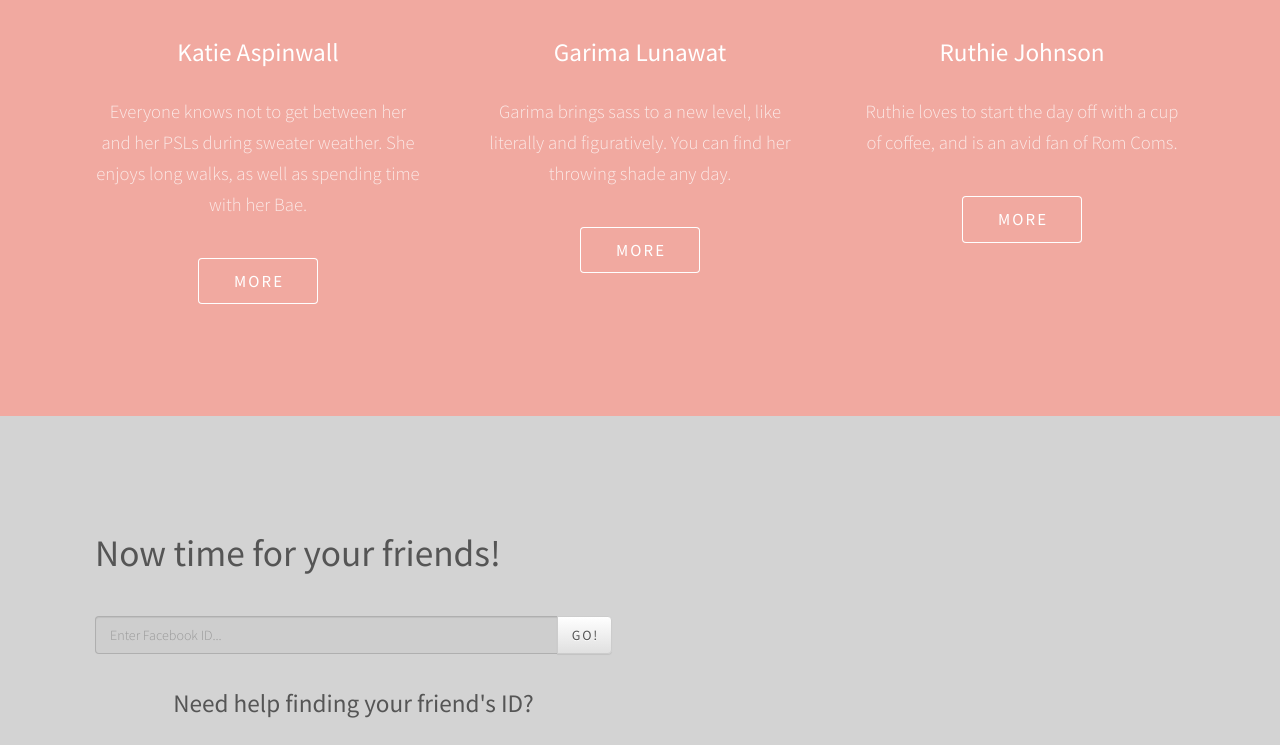
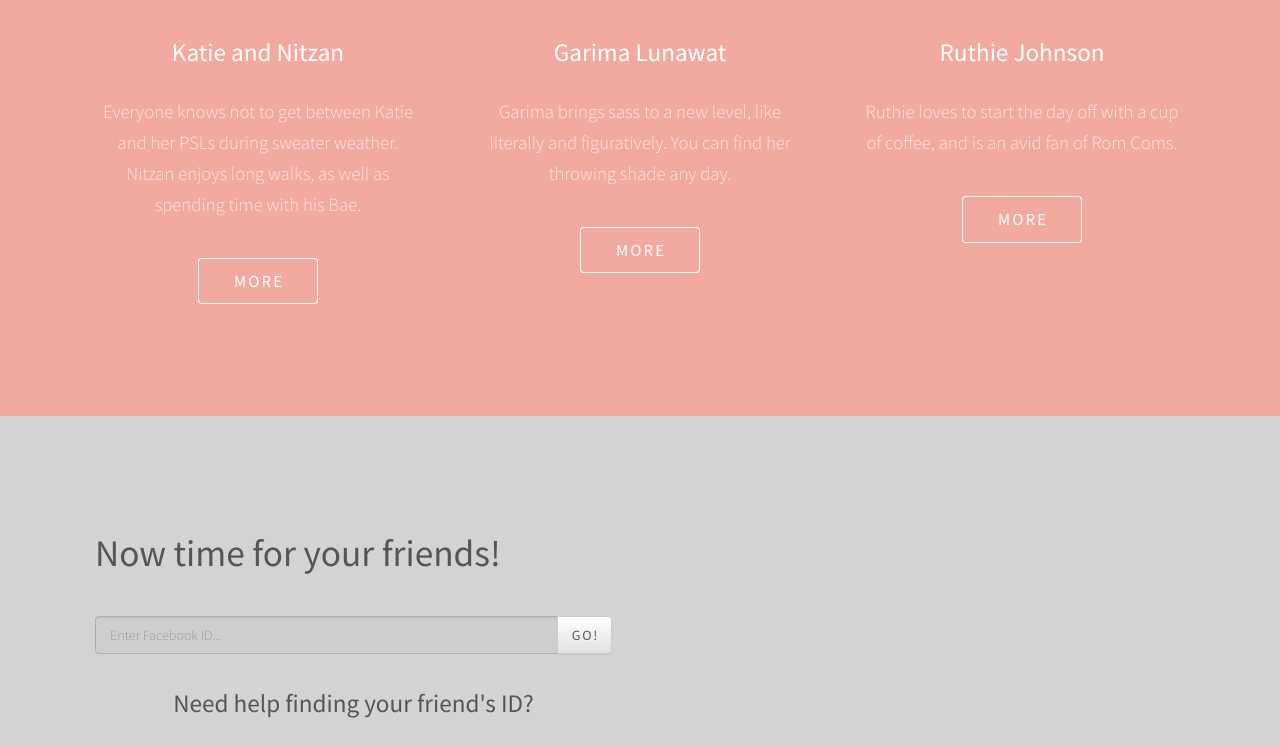
Before and after one commit to ruthjohnson95/Basic-Calculator, a plain HTML site: page newIndex.html in a window 1280 px wide. Shown: the part 1769-2514 px from the top of the page. Drawn offline with nearby package versions, Linux system fonts and the light colour scheme.

Commit message:
Update newIndex.html

```diff
--- a/newIndex.html
+++ b/newIndex.html
@@ -171,8 +171,8 @@
 					<div class="row 150%">
 						<div class="4u 12u$(medium)">
 							<span class="image fit"><img src="https://fbcdn-sphotos-a-a.akamaihd.net/hphotos-ak-xfa1/v/t1.0-9/10336760_505195886246555_215572472539696221_n.jpg?oh=b3f17fc69d67b2588185b2d0ba7605e5&oe=55AD010D&__gda__=1436901469_a426808c9d17e86c0a3da631e3ed6d3d" alt="" /></span>
-							<h3>Katie Aspinwall</h3>
-							<p>Everyone knows not to get between her and her PSLs during sweater weather. She enjoys long walks, as well as spending time with her Bae.</p>
+							<h3>Katie and Nitzan</h3>
+							<p>Everyone knows not to get between Katie and her PSLs during sweater weather. Nitzan enjoys long walks, as well as spending time with his Bae.</p>
 							<ul class="actions">
 								<li><a href="https://www.facebook.com/aspinwhwale?fref=ts" class="button">More</a></li>
 							</ul>
```
